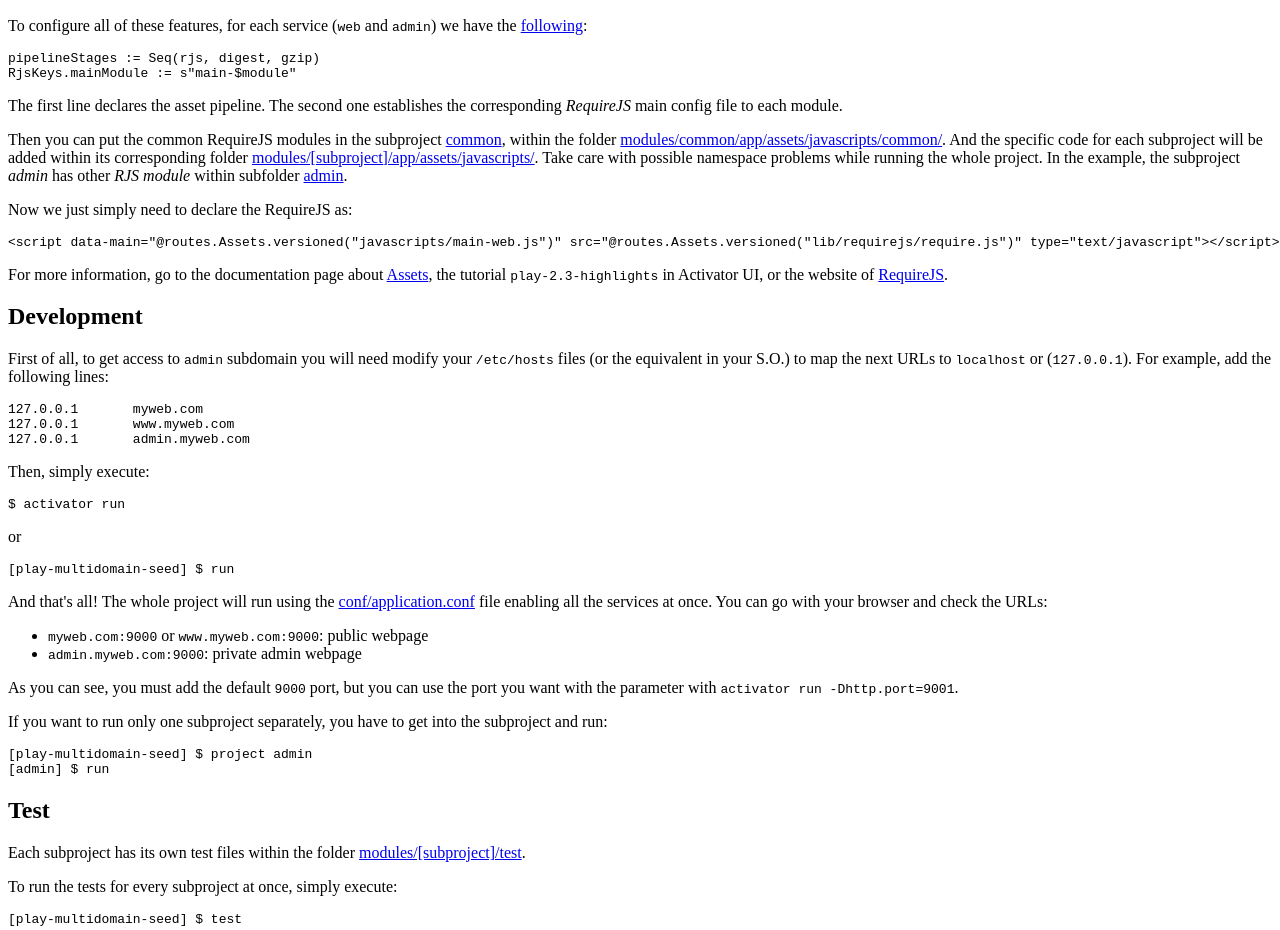
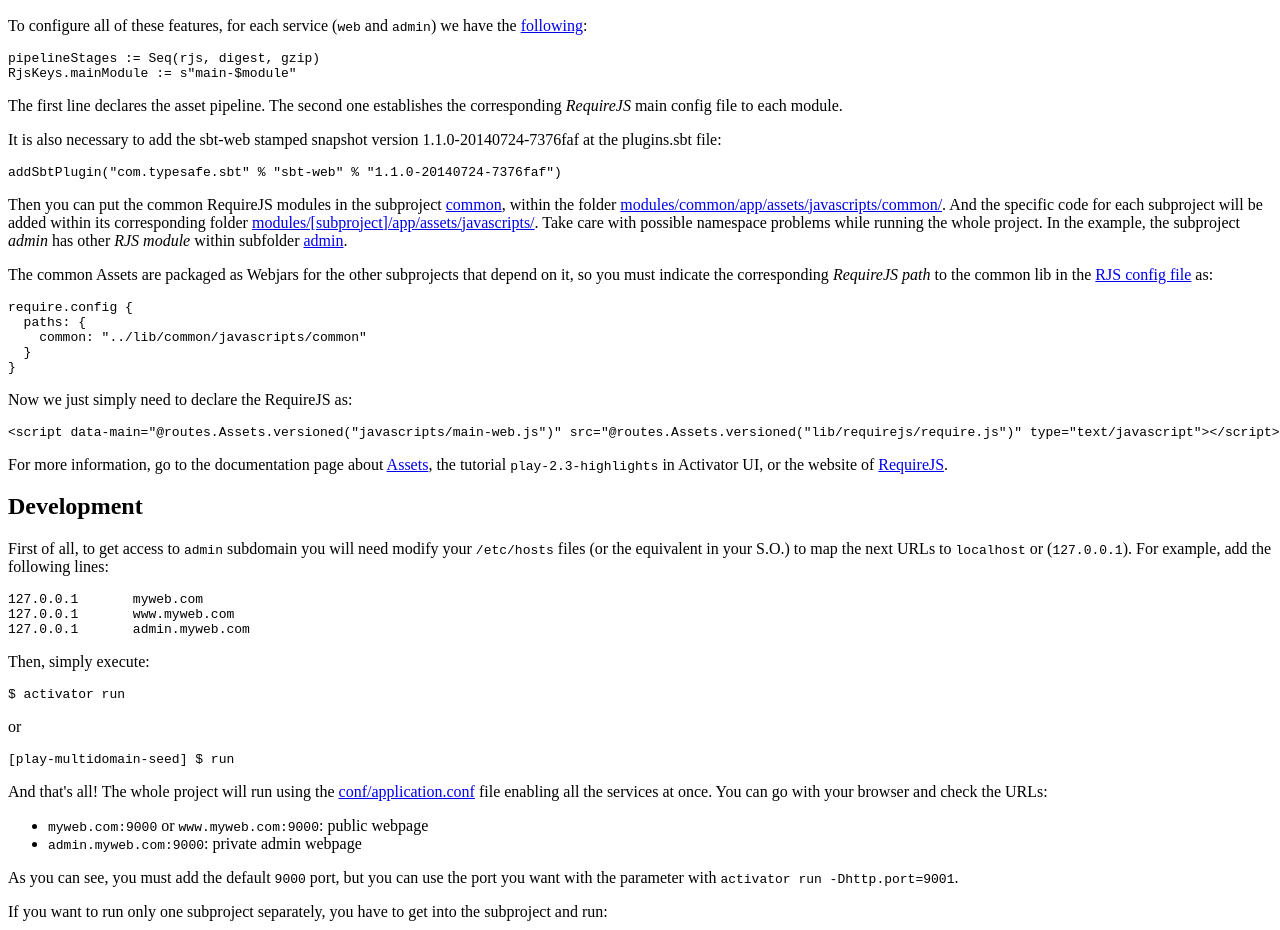
Before and after one commit to adrianhurt/play-multidomain-seed, a plain HTML site: page tutorial/index.html in a window 1280 px wide. Shown: the part 2807-3737 px from the top of the page. Drawn offline with Linux system fonts and the light colour scheme.

Commit message:
Global simplifications Docs additions

```diff
--- a/tutorial/index.html
+++ b/tutorial/index.html
@@ -380,6 +380,10 @@ RjsKeys.mainModule := s"main-$module"</pre>
 				<em>RequireJS</em> main config file to each module.
 			</p>
 
+			<p>It is also necessary to add the sbt-web stamped snapshot version 1.1.0-20140724-7376faf at the plugins.sbt file:</p>
+
+<pre>addSbtPlugin("com.typesafe.sbt" % "sbt-web" % "1.1.0-20140724-7376faf")</pre>
+
 			<p>
 				Then you can put the common RequireJS modules in the subproject
 				<a href="#code/modules/common" class="shortcut">common</a>, within the folder
@@ -390,6 +394,18 @@ RjsKeys.mainModule := s"main-$module"</pre>
 				In the example, the subproject <em>admin</em> has other <em>RJS module</em> within subfolder
 				<a href="#code/modules/admin/app/assets/javascripts/admin" class="shortcut">admin</a>.
 			</p>
+
+			<p>
+				The common Assets are packaged as Webjars for the other subprojects that depend on it,
+				so you must indicate the corresponding <em>RequireJS path</em> to the common lib in the
+				<a href="#code/modules/admin/app/assets/javascripts/main-admin.coffee" class="shortcut">RJS config file</a> as:
+			</p>
+
+<pre>require.config {
+  paths: {
+    common: "../lib/common/javascripts/common"
+  }
+}</pre>
 
 			<p>Now we just simply need to declare the RequireJS as:</p>
 
```
Also changed, not shown: 3 other files.
